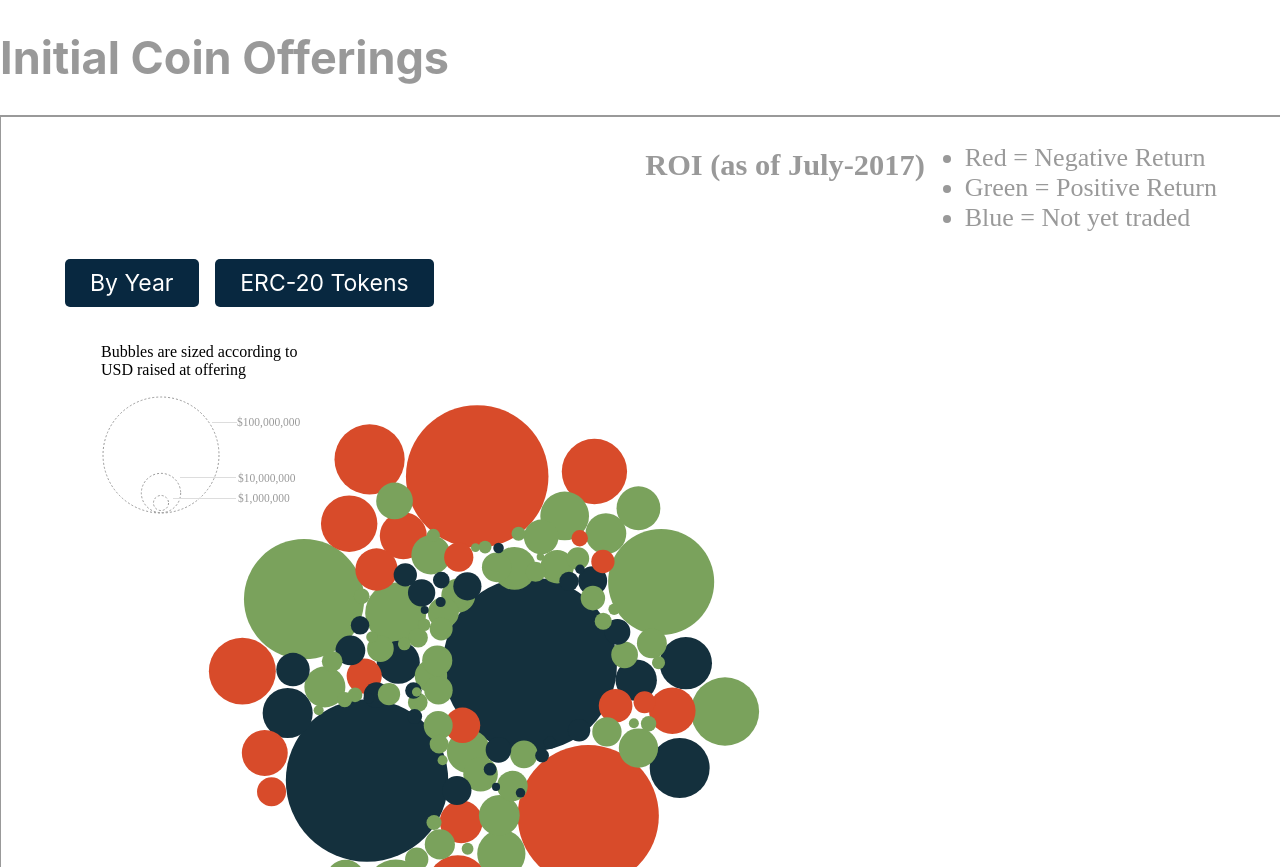
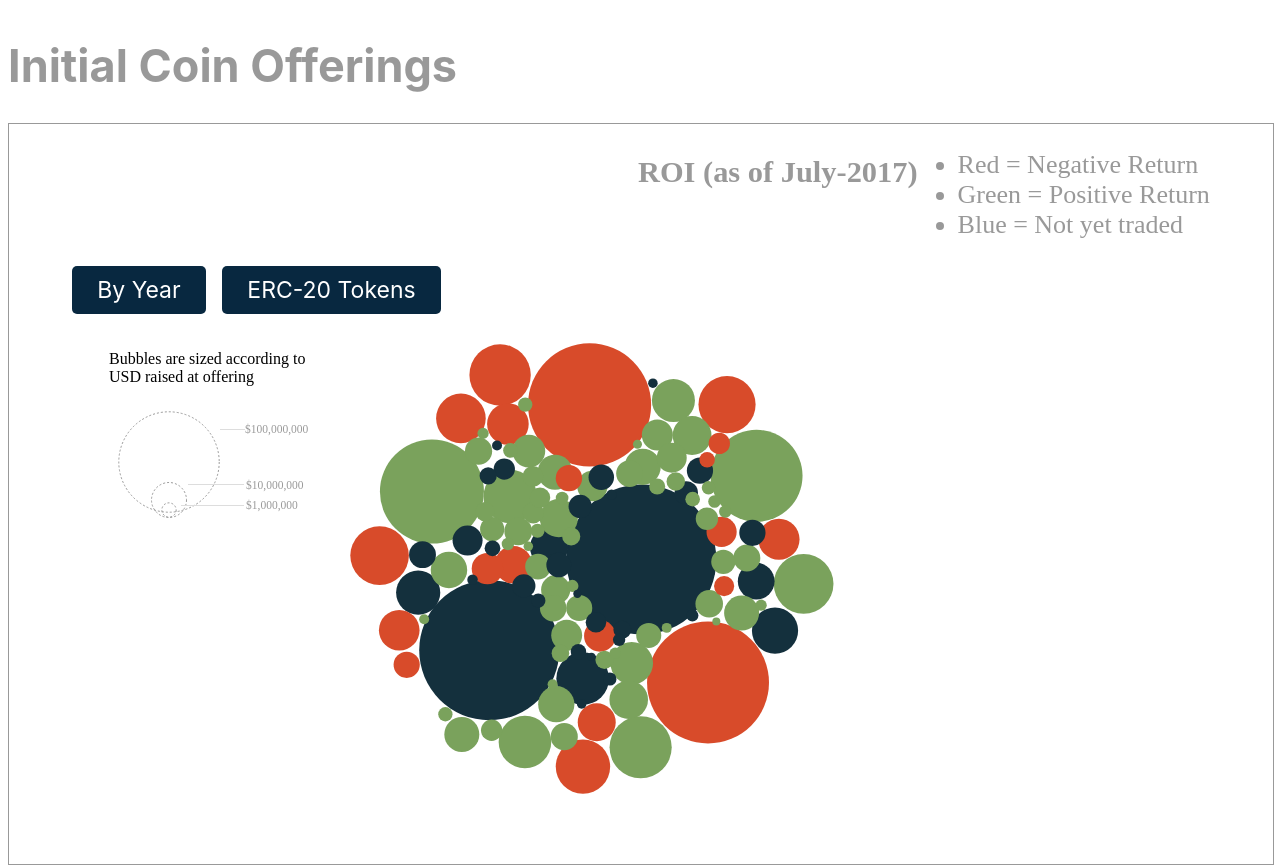
Before and after one commit to inkymaze/tokenICO, a website: page index.html in a window 1280 px wide. Shown: the top 867 px of the page. Drawn offline with nearby package versions, Linux system fonts and the light colour scheme; animation ran at ten frames a second.

Commit message:
format for fixed broswer size bubbles

```diff
--- a/index.html
+++ b/index.html
@@ -17,7 +17,7 @@
     <script src="https://d3js.org/d3.v4.js"></script>
     <script src="src/moreinfo.js"></script>
   </head>
-  <body style="margin: 0;">
+  <body>
 
 
 
@@ -60,7 +60,7 @@
               <svg id="scaleKey" ></svg>
           </div>
 
-          <div id="chartCont" class="chart"></div>
+          <div id="chartCont" class="chart" style="display: flex; justify-content: center;"></div>
         <div>
       </div>
 
@@ -68,8 +68,8 @@
     <script type="text/javascript">
     let bubbleChart = (function() {
 
-       let width = chartCont.clientWidth;
-       let height = chartCont.clientHeight;
+       let width = 970;
+       let height = 550;
 
 
        let svg = d3.select("#chartCont")
@@ -174,8 +174,8 @@
 
        let simulation = d3.forceSimulation()
 
-       .force("xAxis", d3.forceX(width / 2).strength(0.03))
-       .force("yAxis", d3.forceY(height * 0.38).strength(0.03))
+       .force("xAxis", d3.forceX(width * 0.6).strength(0.03))
+       .force("yAxis", d3.forceY(height * 0.6).strength(0.03))
 
          .force("preventCollide", d3.forceCollide(function(d) {
            return bubbleScale(d.usd_raised) + 1;
@@ -193,7 +193,7 @@
        // first arg must be the first error that may occur
 
        // scale the bubble proportionally give dollar range to px
-       let bubbleScale = d3.scaleSqrt().domain([115500,230498884]).range([chartCont.clientWidth * 0.003,chartCont.clientWidth * 0.068]);
+       let bubbleScale = d3.scaleSqrt().domain([115500,230498884]).range([4,75]);
 
 
        function loaded(error, data) {
@@ -207,13 +207,15 @@
              // must using global regex to replace more then one space
              return d.name.replace(/ /g, "-");
            })
+           .attr("height", "100%")
+           .attr("width", "100%")
 
            .attr("patternContentUnits", "objectBoundingBox")
            .append("image")
            .attr("height", 1)
            .attr("width", 1)
-           .attr("preserveAspectRatio", "xMidYMid meet")
-           .attr("viewBox", "0 0 300 300")
+           .attr("preserveAspectRatio", "none")
+
            .attr("xmlns:xlink", "http://www.w3.org/1999/xlink")
            .attr("xlink:href", function(d) {
              return d.logo_path;
@@ -241,9 +243,9 @@
              })
 
            // loads bubbles with logos but freezes browser
-           // function(d) {
-           //   return "url(#" + d.name.replace(/ /g, "-") + ")";
-           // })
+          //  function(d) {
+          //    return "url(#" + d.name.replace(/ /g, "-") + ")";
+          //  })
 
            // loads details of each bubble which will zoom later on click
            .on("mouseover", function(d) {
@@ -290,7 +292,7 @@
          simulation
 
          .force("xAxis", forceXsplit)
-         .force("yAxis", d3.forceY(height * 0.35).strength(0.03))
+         .force("yAxis", d3.forceY(height / 2).strength(0.03))
          .force("preventCollide", d3.forceCollide(function(d) {
            return bubbleScale(d.usd_raised) + 3;
 
@@ -311,7 +313,7 @@
 
          simulation.force("xAxis", forceXErcSplit)
          .force('charge', d3.forceManyBody().strength(-0.1))
-         .force("yAxis", d3.forceY(height * 0.3).strength(0.03))
+         .force("yAxis", d3.forceY(height / 2).strength(0.03))
          .force("preventCollide", d3.forceCollide(function(d) {
            return bubbleScale(d.usd_raised) + 3;
 
--- a/src/style.css
+++ b/src/style.css
@@ -25,7 +25,7 @@ div.tooltip {
   justify-content: space-between;
 
   align-items: center;
-  border-bottom: 1px solid #999999;
+
   min-width: 600px;
 }
 
@@ -123,13 +123,13 @@ margin-right: 5%;
 }
 
 .chart {
-  width: 100%;
-  display: inline-block;
+
    position: relative;
    width: 100%;
-   padding-bottom: 100%;
    vertical-align: top;
    overflow: hidden;
+   justify-content: center;
+display: flex;
 }
 
 .scaleKeyCircle {
@@ -150,7 +150,6 @@ html, body, {
     bottom:0;
     left:0;
     right:0;
-    margin: 0 auto;
 }
 
 .bubbleKey{
@@ -189,20 +188,6 @@ position: absolute;
 }
 
 
-.svg-container {
-    display: inline-block;
-    position: relative;
-    width: 100%;
-    padding-bottom: 100%; /* aspect ratio */
-    vertical-align: top;
-    overflow: hidden;
-}
-.svg-content-responsive {
-    display: inline-block;
-    position: absolute;
-    top: 10px;
-    left: 0;
-}
 
 .scaleTag span {
   color: #999;
```
